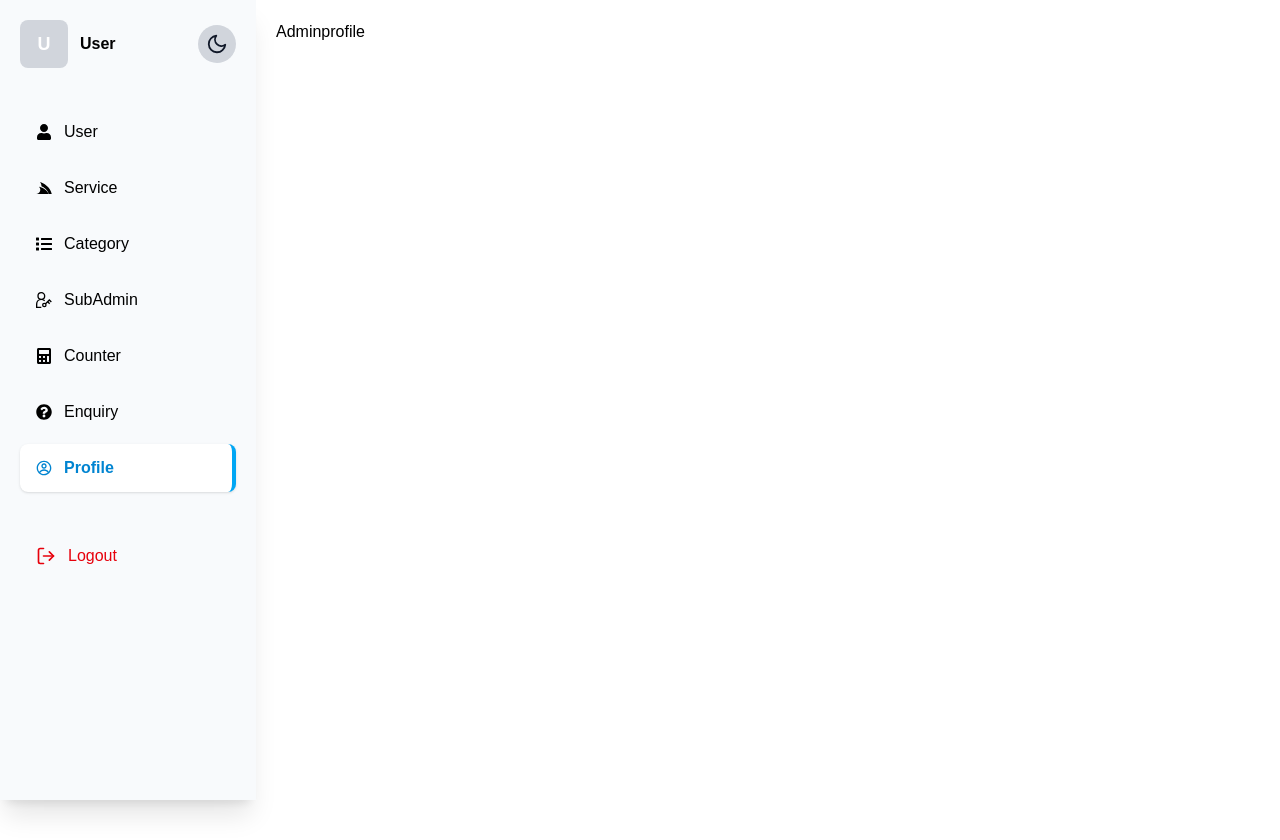
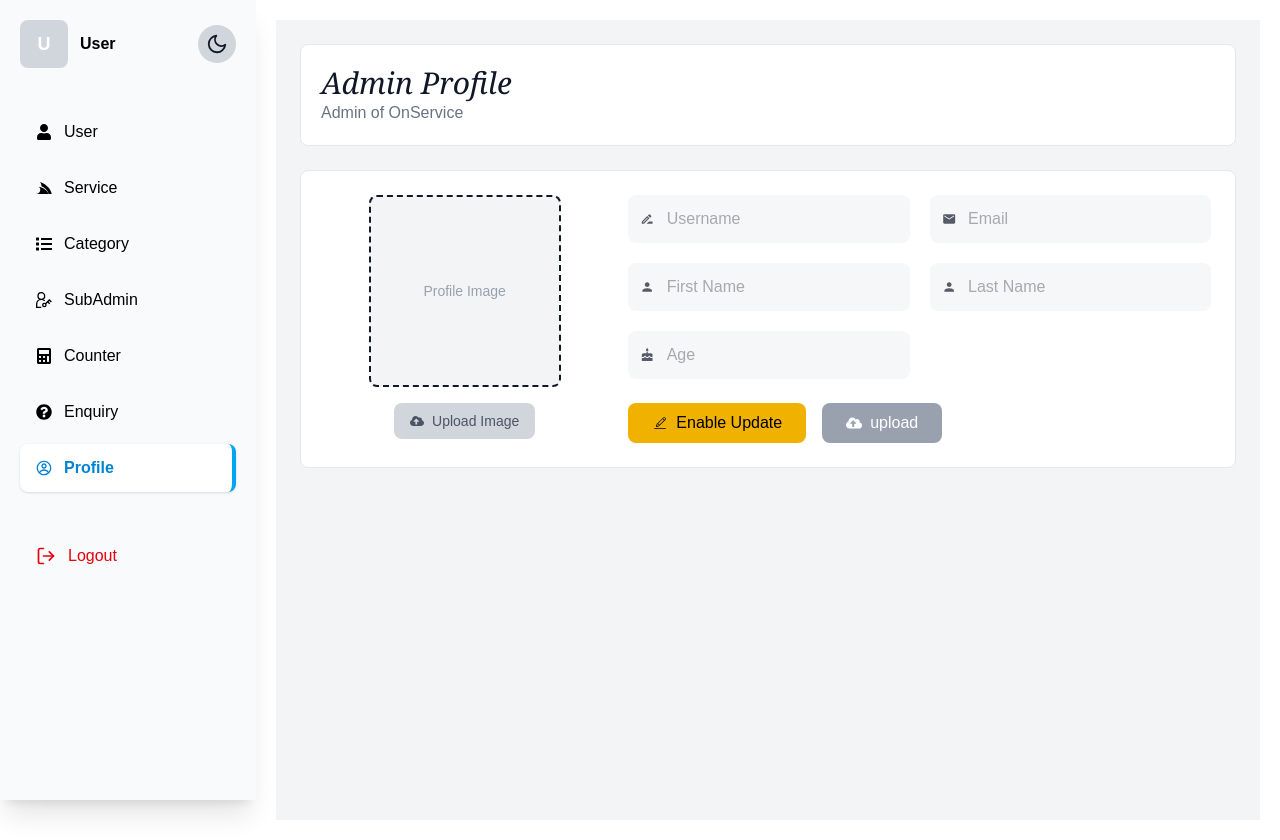
Before and after one commit to atharvawagh123/onservice, a Next.js app: page /admin/profile in a window 1280 px wide. Before the commit the page ends 800 px from the top, so only its background shows below. Built offline with nearby package versions, Linux system fonts and the light colour scheme; no server answers.

Commit message:
implement update profile feature

```diff
--- a/app/admin/profile/page.jsx
+++ b/app/admin/profile/page.jsx
@@ -1,5 +1,289 @@
+"use client";
+import { useEffect, useState } from "react";
+import { useSelector, useDispatch } from "react-redux";
+import {
+  MdOutlineDriveFileRenameOutline,
+  MdEmail,
+  MdPerson,
+  MdCake,
+  MdImage,
+} from "react-icons/md";
+import { CiEdit } from "react-icons/ci";
+import { MdClose } from "react-icons/md";
+import { updateprofile } from "../../customhook/auth";
+import { useMutation } from "@tanstack/react-query";
+import { toast } from "react-toastify";
+import { setinfo } from "../../store/Adminslice";
+import { FaCloudUploadAlt } from "react-icons/fa"; // upload icon
+import { ImSpinner2 } from "react-icons/im"; // spinner icon
+
 const Adminprofile = () => {
-  return <div>Adminprofile</div>;
+  const admin = useSelector((state) => state.Admin);
+  const dispatch = useDispatch();
+  const [editmode, seteditmode] = useState(false);
+  const [file, setfile] = useState(null);
+  const [userDetail, setuserDetail] = useState({
+    id: "",
+    first_name: "",
+    last_name: "",
+    username: "",
+    email: "",
+    age: "",
+  });
+
+  useEffect(() => {
+    const setdata = () => {
+      setuserDetail({
+        id: admin.id,
+        first_name: admin.first_name,
+        last_name: admin.last_name,
+        username: admin.username,
+        email: admin.email,
+        age: admin.age,
+      });
+    };
+    setdata();
+  }, [admin]);
+
+  const onChange = (e) => {
+    const { name, value } = e.target;
+    console.log(name, value);
+    setuserDetail((prev) => ({
+      ...prev,
+      [name]: value,
+    }));
+  };
+
+  const onfileChange = (e) => {
+    setfile(e.target.files[0]);
+  };
+
+  const submituseMutation = useMutation({
+    mutationFn: async (formdata) => {
+      const response = await updateprofile(formdata);
+      console.log("update mutation admin profile", response);
+      return response;
+    },
+    onSuccess: (response) => {
+      dispatch(setinfo(response.user));
+      toast.success(response.message || "update sucessfully");
+      seteditmode((prev) => !prev);
+    },
+    onError: (error) => {
+      toast.error(error?.response?.data?.message || "Profile update failed");
+    },
+  });
+  const handleSubmit = (e) => {
+    e.preventDefault();
+    seteditmode((prev) => !prev);
+    console.log("Form Data:", userDetail);
+    console.log("Image File:", file);
+    const formdata = new FormData();
+    formdata.append("first_name", userDetail.first_name);
+    formdata.append("last_name", userDetail.last_name);
+    formdata.append("username", userDetail.username);
+    formdata.append("email", userDetail.email);
+    formdata.append("age", userDetail.age);
+
+    if (file) {
+      formdata.append("file", file);
+    }
+    submituseMutation.mutate(formdata);
+  };
+
+  return (
+    <div className="min-h-screen p-6 bg-gray-100 text-gray-900 dark:bg-gray-900 dark:text-white">
+      {/* Header */}
+      <div className="border rounded-lg p-5 mb-6 bg-white border-gray-200 dark:bg-gray-800 dark:border-gray-700">
+        <h1 className="text-3xl font-serif italic">Admin Profile</h1>
+        <p className="text-gray-500 dark:text-gray-400">Admin of OnService</p>
+      </div>
+
+      {/* Main Card */}
+      <form
+        onSubmit={handleSubmit}
+        encType="multipart/form-data"
+        className="border rounded-lg p-6 bg-white border-gray-200 dark:bg-gray-800 dark:border-gray-700"
+      >
+        <div className="grid grid-cols-1 lg:grid-cols-3 gap-6">
+          {/* LEFT: Image Section */}
+          <div className="flex flex-col items-center gap-4">
+            <div className="relative w-48 h-48 rounded-lg border-2 border-dashed flex items-center justify-center bg-gray-100 dark:bg-gray-900 dark:border-gray-600 overflow-hidden">
+              {/* Image or placeholder */}
+              {file ? (
+                <img
+                  src={URL.createObjectURL(file)}
+                  alt="preview"
+                  className="w-full h-full object-cover rounded-lg"
+                />
+              ) : admin?.imageurl ? (
+                <img
+                  src={admin.imageurl}
+                  alt="preview"
+                  className="w-full h-full object-cover rounded-lg"
+                />
+              ) : (
+                <span className="text-gray-400 text-sm">Profile Image</span>
+              )}
+
+              {/* Loading overlay */}
+              {submituseMutation.isPending && (
+                <div className="absolute inset-0 bg-black bg-opacity-40 flex items-center justify-center rounded-lg">
+                  <ImSpinner2 className="animate-spin text-white text-2xl" />
+                </div>
+              )}
+            </div>
+
+            <label
+              className={`cursor-pointer px-4 py-2 rounded-lg text-sm font-medium flex items-center gap-2
+    ${editmode ? "bg-blue-100 text-blue-800" : "bg-gray-300 text-gray-600 cursor-not-allowed"}`}
+            >
+              {submituseMutation.isPending ? (
+                <>
+                  <ImSpinner2 className="animate-spin" />
+                  Uploading...
+                </>
+              ) : (
+                <>
+                  <FaCloudUploadAlt />
+                  Upload Image
+                </>
+              )}
+
+              <input
+                type="file"
+                className="hidden"
+                disabled={!editmode || submituseMutation.isPending} // disable while uploading
+                onChange={onfileChange}
+              />
+            </label>
+          </div>
+
+          {/* RIGHT: User Detail Section */}
+          <div className="lg:col-span-2">
+            <div className="grid grid-cols-1 md:grid-cols-2 gap-5">
+              {/* Username */}
+              <div
+                className={`flex items-center gap-3 p-3 rounded-lg bg-gray-100 dark:bg-gray-900 ${!editmode && "opacity-70"}`}
+              >
+                <MdOutlineDriveFileRenameOutline />
+                <input
+                  type="text"
+                  name="username"
+                  value={userDetail.username ?? ""}
+                  onChange={onChange}
+                  disabled={!editmode}
+                  placeholder="Username"
+                  className="bg-transparent outline-none w-full"
+                />
+              </div>
+
+              {/* Email */}
+              <div
+                className={`flex items-center gap-3 p-3 rounded-lg bg-gray-100 dark:bg-gray-900 ${!editmode && "opacity-70"}`}
+              >
+                <MdEmail />
+                <input
+                  type="email"
+                  name="email"
+                  value={userDetail.email ?? ""}
+                  onChange={onChange}
+                  disabled={!editmode}
+                  placeholder="Email"
+                  className="bg-transparent outline-none w-full"
+                />
+              </div>
+
+              {/* First Name */}
+              <div
+                className={`flex items-center gap-3 p-3 rounded-lg bg-gray-100 dark:bg-gray-900 ${!editmode && "opacity-70"}`}
+              >
+                <MdPerson />
+                <input
+                  type="text"
+                  name="first_name"
+                  value={userDetail.first_name ?? ""}
+                  onChange={onChange}
+                  disabled={!editmode}
+                  placeholder="First Name"
+                  className="bg-transparent outline-none w-full"
+                />
+              </div>
+
+              {/* Last Name */}
+              <div
+                className={`flex items-center gap-3 p-3 rounded-lg bg-gray-100 dark:bg-gray-900 ${!editmode && "opacity-70"}`}
+              >
+                <MdPerson />
+                <input
+                  type="text"
+                  name="last_name"
+                  value={userDetail.last_name ?? ""}
+                  onChange={onChange}
+                  disabled={!editmode}
+                  placeholder="Last Name"
+                  className="bg-transparent outline-none w-full"
+                />
+              </div>
+
+              {/* Age */}
+              <div
+                className={`flex items-center gap-3 p-3 rounded-lg bg-gray-100 dark:bg-gray-900 ${!editmode && "opacity-70"}`}
+              >
+                <MdCake />
+                <input
+                  type="number"
+                  name="age"
+                  value={userDetail.age ?? ""}
+                  onChange={onChange}
+                  disabled={!editmode}
+                  placeholder="Age"
+                  className="bg-transparent outline-none w-full"
+                />
+              </div>
+            </div>
+
+            {/* Buttons */}
+            <div className="flex flex-wrap gap-4 mt-6">
+              <button
+                type="button"
+                onClick={() => seteditmode((prev) => !prev)}
+                disabled={submituseMutation.isPending} // disable during upload
+                className={`flex items-center gap-2 px-6 py-2 rounded-lg font-medium transition
+    ${
+      editmode
+        ? "bg-red-500 text-white hover:bg-red-400"
+        : "bg-yellow-500 text-black hover:bg-yellow-400"
+    }
+    ${submituseMutation.isPending ? "opacity-50 cursor-not-allowed" : ""}`} // visual feedback
+              >
+                {editmode ? <MdClose /> : <CiEdit />}
+                {editmode ? "Cancel Edit" : "Enable Update"}
+              </button>
+
+              <button
+                type="submit"
+                disabled={!editmode}
+                className="flex items-center gap-2 px-6 py-2 rounded-lg bg-green-600 text-white hover:bg-green-500 disabled:bg-gray-400 disabled:cursor-not-allowed"
+              >
+                {submituseMutation.isPending ? (
+                  <>
+                    <ImSpinner2 className="animate-spin" />
+                    uploading.....
+                  </>
+                ) : (
+                  <>
+                    <FaCloudUploadAlt />
+                    upload
+                  </>
+                )}
+              </button>
+            </div>
+          </div>
+        </div>
+      </form>
+    </div>
+  );
 };
 
 export default Adminprofile;
--- a/app/component/Sidebar.jsx
+++ b/app/component/Sidebar.jsx
@@ -109,7 +109,7 @@ export default function Sidebar() {
             </div>
 
             <h1 className="text-sm md:text-base font-bold break-all">
-              {state?.email || "User"}
+              {state?.username || "User"}
             </h1>
           </div>
 
--- a/app/customhook/auth.js
+++ b/app/customhook/auth.js
@@ -57,7 +57,7 @@ export async function deleteprofileimage() {
 
 export async function updateprofile(formData) {
   return fetch(`${BASE_URL}/api/auth/updateadmin`, {
-    method: "POST",
+    method: "PUT",
     body: formData,
   }).then((res) => res.json());
 }
```
Also changed, not shown: 1 other file (tests, documents, lock files or other folders).
